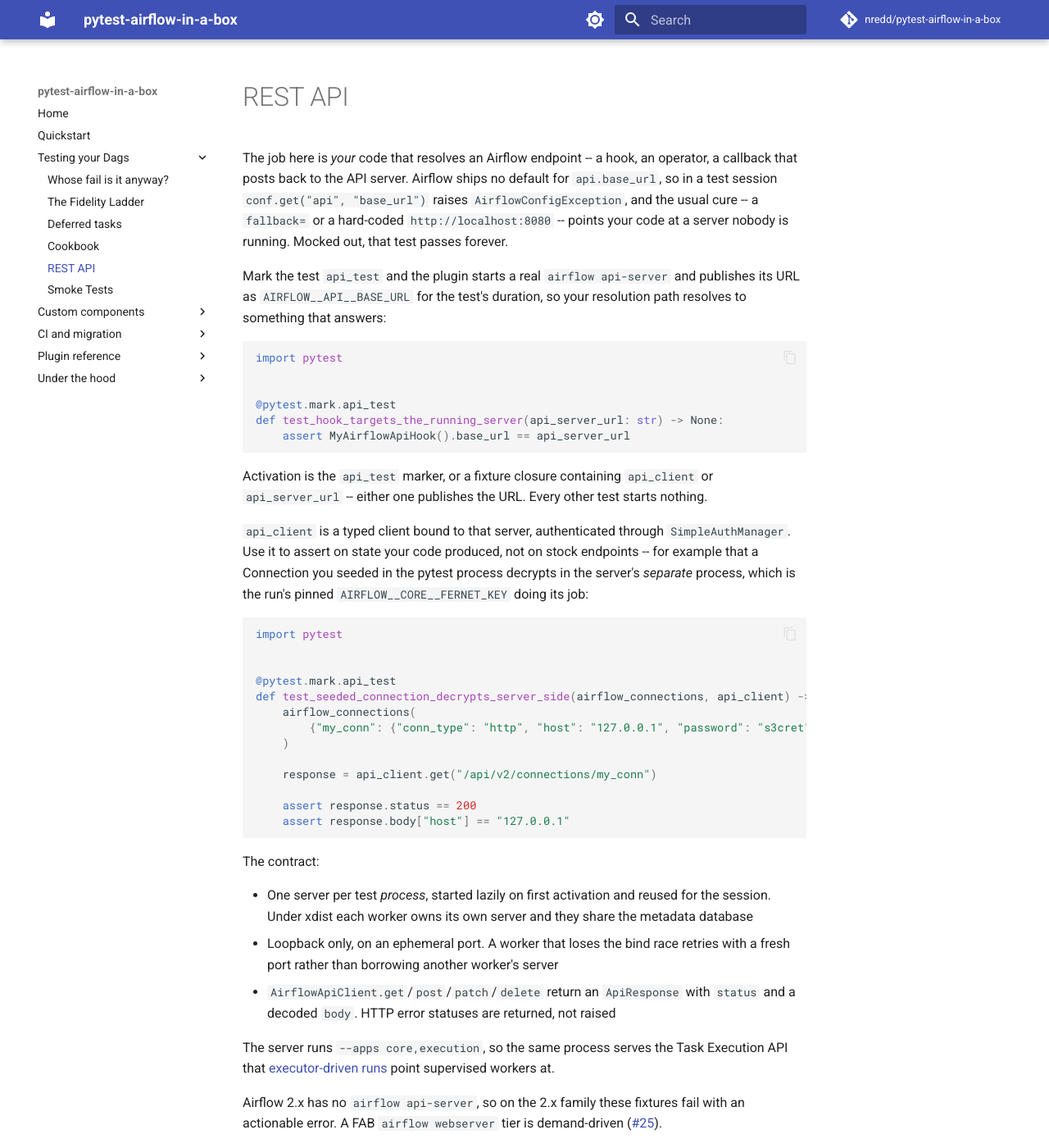
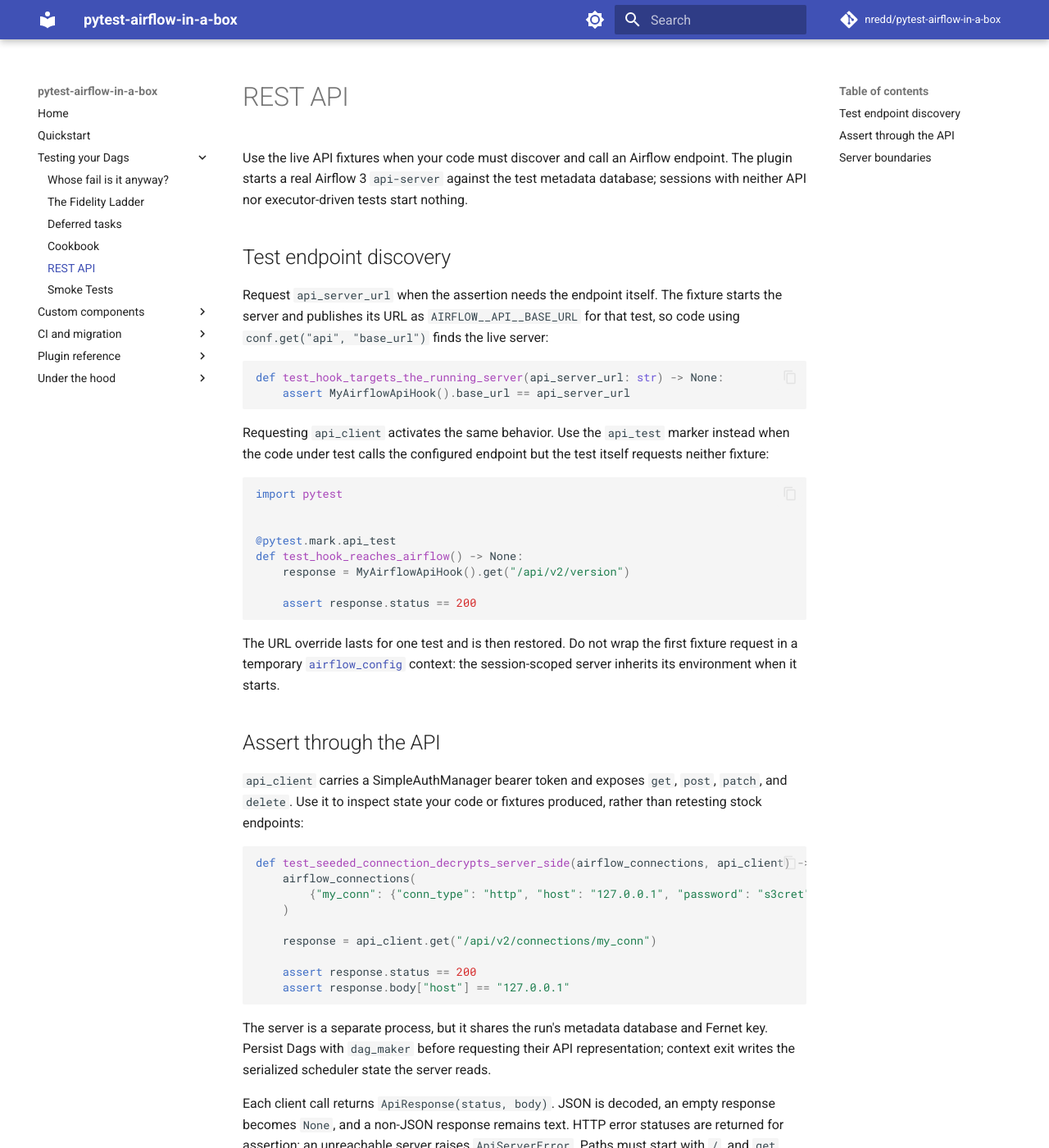
Before and after one commit to nredd/pytest-airflow-in-a-box, an MkDocs documentation site: the page built from docs/guide/rest-api.md, in a window 1280 px wide and 1400 px high. Shown: the whole window at 82% size. Built offline with MkDocs 1.6.1 and Material for MkDocs 9.7.7, drawn with Linux system fonts in a browser that asks for light colours; comment, search, counter and statistics services are not loaded; some of the changed text lies outside the part shown.

Commit message:
docs: clarify live REST API testing

````diff
--- a/docs/guide/rest-api.md
+++ b/docs/guide/rest-api.md
@@ -1,37 +1,45 @@
 # REST API
 
-The job here is *your* code that resolves an Airflow endpoint -- a hook, an operator, a
-callback that posts back to the API server. Airflow ships no default for `api.base_url`, so in
-a test session `conf.get("api", "base_url")` raises `AirflowConfigException`, and the usual
-cure -- a `fallback=` or a hard-coded `http://localhost:8080` -- points your code at a server
-nobody is running. Mocked out, that test passes forever.
+Use the live API fixtures when your code must discover and call an Airflow endpoint. The plugin
+starts a real Airflow 3 `api-server` against the test metadata database; sessions with neither
+API nor executor-driven tests start nothing.
 
-Mark the test `api_test` and the plugin starts a real `airflow api-server` and publishes its
-URL as `AIRFLOW__API__BASE_URL` for the test's duration, so your resolution path resolves to
-something that answers:
+## Test endpoint discovery
+
+Request `api_server_url` when the assertion needs the endpoint itself. The fixture starts the
+server and publishes its URL as `AIRFLOW__API__BASE_URL` for that test, so code using
+`conf.get("api", "base_url")` finds the live server:
+
+```python
+def test_hook_targets_the_running_server(api_server_url: str) -> None:
+    assert MyAirflowApiHook().base_url == api_server_url
+```
+
+Requesting `api_client` activates the same behavior. Use the `api_test` marker instead when the
+code under test calls the configured endpoint but the test itself requests neither fixture:
 
 ```python
 import pytest
 
 
 @pytest.mark.api_test
-def test_hook_targets_the_running_server(api_server_url: str) -> None:
-    assert MyAirflowApiHook().base_url == api_server_url
+def test_hook_reaches_airflow() -> None:
+    response = MyAirflowApiHook().get("/api/v2/version")
+
+    assert response.status == 200
 ```
 
-Activation is the `api_test` marker, or a fixture closure containing `api_client` or
-`api_server_url` -- either one publishes the URL. Every other test starts nothing.
+The URL override lasts for one test and is then restored. Do not wrap the first fixture request
+in a temporary [`airflow_config`](../internals/test-environments.md#overriding-configuration)
+context: the session-scoped server inherits its environment when it starts.
 
-`api_client` is a typed client bound to that server, authenticated through `SimpleAuthManager`.
-Use it to assert on state your code produced, not on stock endpoints -- for example that a
-Connection you seeded in the pytest process decrypts in the server's *separate* process, which
-is the run's pinned `AIRFLOW__CORE__FERNET_KEY` doing its job:
+## Assert through the API
+
+`api_client` carries a SimpleAuthManager bearer token and exposes `get`, `post`, `patch`, and
+`delete`. Use it to inspect state your code or fixtures produced, rather than retesting stock
+endpoints:
 
 ```python
-import pytest
-
-
-@pytest.mark.api_test
 def test_seeded_connection_decrypts_server_side(airflow_connections, api_client) -> None:
     airflow_connections(
         {"my_conn": {"conn_type": "http", "host": "127.0.0.1", "password": "s3cret"}}
@@ -43,18 +51,24 @@
     assert response.body["host"] == "127.0.0.1"
 ```
 
-The contract:
+The server is a separate process, but it shares the run's metadata database and Fernet key.
+Persist Dags with `dag_maker` before requesting their API representation; context exit writes
+the serialized scheduler state the server reads.
 
-- One server per test *process*, started lazily on first activation and reused for the
-  session. Under xdist each worker owns its own server and they share the metadata database
-- Loopback only, on an ephemeral port. A worker that loses the bind race retries with a fresh
-  port rather than borrowing another worker's server
-- `AirflowApiClient.get`/`post`/`patch`/`delete` return an `ApiResponse` with `status` and a
-  decoded `body`. HTTP error statuses are returned, not raised
+Each client call returns `ApiResponse(status, body)`. JSON is decoded, an empty response becomes
+`None`, and a non-JSON response remains text. HTTP error statuses are returned for assertion;
+an unreachable server raises `ApiServerError`. Paths must start with `/`, and `get` accepts a
+`params` mapping for query strings.
 
-The server runs `--apps core,execution`, so the same process serves the Task Execution API that
-[executor-driven runs](ladder.md#executor-driven-runs) point supervised workers at.
+## Server boundaries
 
-Airflow 2.x has no `airflow api-server`, so on the 2.x family these fixtures fail with an
-actionable error. A FAB `airflow webserver` tier is demand-driven
-([#25](https://github.com/nredd/pytest-airflow-in-a-box/issues/25)).
+- `api_server_url` and `api_client` are session-scoped. `api_base_url`, the autouse fixture that
+  publishes the URL, is function-scoped and inert outside activated tests.
+- Each pytest process gets one loopback-only server on an ephemeral port. Under xdist, every
+  worker gets a different server and port while all workers share the metadata database. A lost
+  port-bind race is retried automatically.
+- The server exposes the `core` and `execution` apps. The latter is also the Task Execution API
+  used by [executor-driven runs](ladder.md#executor-driven-runs).
+- Airflow 2.x has no `airflow api-server`; requesting these fixtures fails with an actionable
+  error. A FAB `airflow webserver` tier remains demand-driven
+  ([#25](https://github.com/nredd/pytest-airflow-in-a-box/issues/25)).
````
